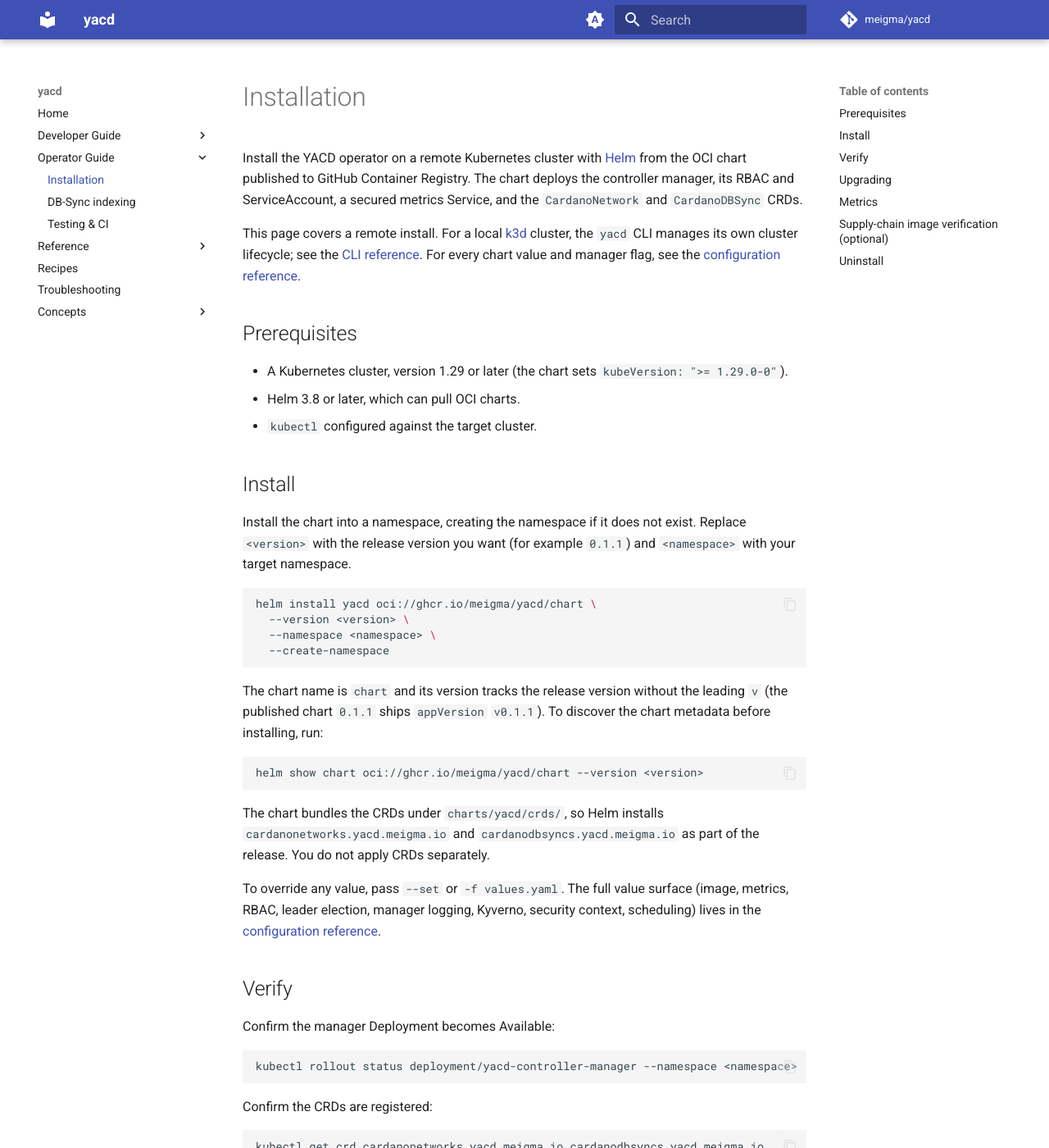
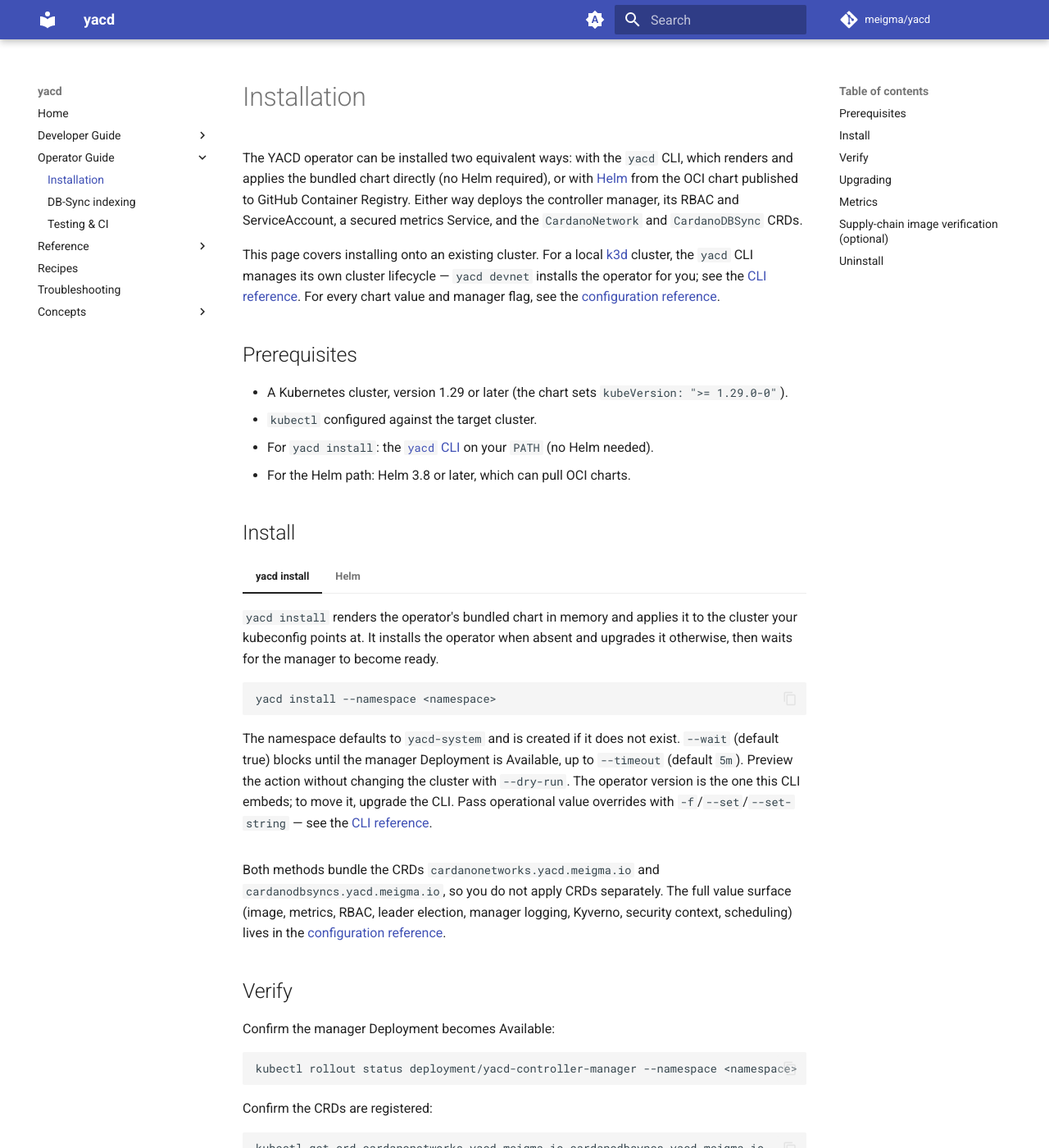
Before and after one commit to meigma/yacd, an MkDocs documentation site: the page built from docs/operator/installation.md, in a window 1280 px wide and 1400 px high. Shown: the whole window at 82% size. Built offline with MkDocs 1.6.1 and Material for MkDocs 9.7.7, drawn with Linux system fonts in a browser that asks for light colours; comment, search, counter and statistics services are not loaded; some of the changed text lies outside the part shown.

Commit message:
docs: document `yacd install` (session 058) alongside Helm
Session 058 added `yacd install`, a CLI-native operator install that renders the
bundled chart in-memory and SSA-applies it (no Helm/OCI/Docker). Per the
co-equal decision, operator/installation.md now presents `yacd install` and
`helm install` as tabbed equals across Install / Upgrading / image-verification /
Uninstall, with shared Prerequisites and Verify. The CLI reference gains an
`install` section + Commands-table row (namespace default yacd-system, --wait/
--timeout/--dry-run/-f/--set/--set-string, operational-values-only + digest-pin
nuance, the Plan: dry-run line). Light cross-links from configuration.md,
networks.md (the verbs need an installed operator), and the Home routing.

Verified: mkdocs build --strict clean; `yacd install --help` matches; live smoke
on a fresh k3d cluster — dry-run (install, installed none -> v0.1.1) -> real
install (yacd-system created, manager Ready, CRDs registered) -> re-apply
dry-run -> `yacd up demo` reconciled to Ready -> clean teardown.

Co-Authored-By: Claude Opus 4.8 (1M context) <noreply@anthropic.com>

````diff
--- a/docs/operator/installation.md
+++ b/docs/operator/installation.md
@@ -1,35 +1,48 @@
 # Installation
 
-Install the YACD operator on a remote Kubernetes cluster with [Helm](https://helm.sh) from the OCI chart published to GitHub Container Registry. The chart deploys the controller manager, its RBAC and ServiceAccount, a secured metrics Service, and the `CardanoNetwork` and `CardanoDBSync` CRDs.
+The YACD operator can be installed two equivalent ways: with the `yacd` CLI, which renders and applies the bundled chart directly (no Helm required), or with [Helm](https://helm.sh) from the OCI chart published to GitHub Container Registry. Either way deploys the controller manager, its RBAC and ServiceAccount, a secured metrics Service, and the `CardanoNetwork` and `CardanoDBSync` CRDs.
 
-This page covers a remote install. For a local [k3d](https://k3d.io) cluster, the `yacd` CLI manages its own cluster lifecycle; see the [CLI reference](../reference/cli.md). For every chart value and manager flag, see the [configuration reference](../reference/configuration.md).
+This page covers installing onto an existing cluster. For a local [k3d](https://k3d.io) cluster, the `yacd` CLI manages its own cluster lifecycle — `yacd devnet` installs the operator for you; see the [CLI reference](../reference/cli.md). For every chart value and manager flag, see the [configuration reference](../reference/configuration.md).
 
 ## Prerequisites
 
 - A Kubernetes cluster, version 1.29 or later (the chart sets `kubeVersion: ">= 1.29.0-0"`).
-- Helm 3.8 or later, which can pull OCI charts.
 - `kubectl` configured against the target cluster.
+- For `yacd install`: the [`yacd` CLI](../reference/cli.md#install) on your `PATH` (no Helm needed).
+- For the Helm path: Helm 3.8 or later, which can pull OCI charts.
 
 ## Install
 
-Install the chart into a namespace, creating the namespace if it does not exist. Replace `<version>` with the release version you want (for example `0.1.1`) and `<namespace>` with your target namespace.
+=== "yacd install"
 
-```sh
-helm install yacd oci://ghcr.io/meigma/yacd/chart \
-  --version <version> \
-  --namespace <namespace> \
-  --create-namespace
-```
+    `yacd install` renders the operator's bundled chart in memory and applies it to the cluster your kubeconfig points at. It installs the operator when absent and upgrades it otherwise, then waits for the manager to become ready.
 
-The chart name is `chart` and its version tracks the release version without the leading `v` (the published chart `0.1.1` ships `appVersion` `v0.1.1`). To discover the chart metadata before installing, run:
+    ```sh
+    yacd install --namespace <namespace>
+    ```
 
-```sh
-helm show chart oci://ghcr.io/meigma/yacd/chart --version <version>
-```
+    The namespace defaults to `yacd-system` and is created if it does not exist. `--wait` (default true) blocks until the manager Deployment is Available, up to `--timeout` (default `5m`). Preview the action without changing the cluster with `--dry-run`. The operator version is the one this CLI embeds; to move it, upgrade the CLI. Pass operational value overrides with `-f`/`--set`/`--set-string` — see the [CLI reference](../reference/cli.md#install).
 
-The chart bundles the CRDs under `charts/yacd/crds/`, so Helm installs `cardanonetworks.yacd.meigma.io` and `cardanodbsyncs.yacd.meigma.io` as part of the release. You do not apply CRDs separately.
+=== "Helm"
 
-To override any value, pass `--set` or `-f values.yaml`. The full value surface (image, metrics, RBAC, leader election, manager logging, Kyverno, security context, scheduling) lives in the [configuration reference](../reference/configuration.md).
+    Install the chart into a namespace, creating it if it does not exist. Replace `<version>` with the release version you want (for example `0.1.1`) and `<namespace>` with your target namespace.
+
+    ```sh
+    helm install yacd oci://ghcr.io/meigma/yacd/chart \
+      --version <version> \
+      --namespace <namespace> \
+      --create-namespace
+    ```
+
+    The chart name is `chart` and its version tracks the release version without the leading `v` (the published chart `0.1.1` ships `appVersion` `v0.1.1`). To inspect the chart metadata before installing:
+
+    ```sh
+    helm show chart oci://ghcr.io/meigma/yacd/chart --version <version>
+    ```
+
+    Override values with `--set` or `-f values.yaml`.
+
+Both methods bundle the CRDs `cardanonetworks.yacd.meigma.io` and `cardanodbsyncs.yacd.meigma.io`, so you do not apply CRDs separately. The full value surface (image, metrics, RBAC, leader election, manager logging, Kyverno, security context, scheduling) lives in the [configuration reference](../reference/configuration.md).
 
 ## Verify
 
@@ -49,16 +62,26 @@ Operators drive networks with the same `yacd` verbs documented in the [CLI refer
 
 ## Upgrading
 
-Upgrade to a new chart version in place:
+=== "yacd install"
 
-```sh
-helm upgrade yacd oci://ghcr.io/meigma/yacd/chart \
-  --version <version> \
-  --namespace <namespace>
-```
+    Re-run `yacd install` against the cluster. It upgrades an older same-major install and re-applies an equal version to heal drift; it refuses a newer or major-mismatched in-cluster version with actionable guidance. Because the operator version is pinned to the CLI, **upgrade the CLI to move the operator version**, then re-run:
 
-!!! warning "Helm does not upgrade bundled CRDs"
-    The CRDs ship under the chart's `crds/` directory. Helm installs those CRDs on first install but **never upgrades or deletes them** on `helm upgrade` or `helm uninstall`. When a release changes a CRD schema, apply the updated definitions yourself before or after the upgrade:
+    ```sh
+    yacd install --namespace <namespace>
+    ```
+
+=== "Helm"
+
+    Upgrade to a new chart version in place:
+
+    ```sh
+    helm upgrade yacd oci://ghcr.io/meigma/yacd/chart \
+      --version <version> \
+      --namespace <namespace>
+    ```
+
+!!! warning "Helm does not upgrade bundled CRDs (Helm path only)"
+    `yacd install` re-renders the CRDs from the embedded chart, so they travel with the CLI version. Helm, by contrast, installs the CRDs under the chart's `crds/` directory on first install but **never upgrades or deletes them** on `helm upgrade` or `helm uninstall`. When a release changes a CRD schema, apply the updated definitions yourself before or after the Helm upgrade:
 
     ```sh
     kubectl apply -f https://raw.githubusercontent.com/meigma/yacd/v<version>/charts/yacd/crds/yacd.meigma.io_cardanonetworks.yaml
@@ -79,34 +102,51 @@ The release workflow attests the manager image, faucet image, and Helm chart wit
 
 Enabling it requires a running Kyverno installation in the cluster. When enabled with no explicit `imageReferences`, the policy verifies the configured manager and faucet image repositories, requiring a keyless Sigstore attestation from the `meigma/yacd` release workflow. To enable it:
 
-```sh
-helm upgrade yacd oci://ghcr.io/meigma/yacd/chart \
-  --version <version> \
-  --namespace <namespace> \
-  --set kyverno.imageVerification.enabled=true
-```
+=== "yacd install"
+
+    ```sh
+    yacd install --namespace <namespace> \
+      --set kyverno.imageVerification.enabled=true
+    ```
+
+=== "Helm"
+
+    ```sh
+    helm upgrade yacd oci://ghcr.io/meigma/yacd/chart \
+      --version <version> \
+      --namespace <namespace> \
+      --set kyverno.imageVerification.enabled=true
+    ```
 
 The attestor issuer, subject pattern, Rekor URL, validation failure action, and image references are all configurable; see the `kyverno.imageVerification.*` values in the [configuration reference](../reference/configuration.md). To verify a pulled chart or image directly with the GitHub CLI instead of at admission time, use `gh attestation verify`.
 
 ## Uninstall
 
-Remove the release:
+!!! note "`yacd uninstall` is not yet available"
+    Removing the operator is a manual step today; the path depends on how you installed it.
 
-```sh
-helm uninstall yacd --namespace <namespace>
-```
+=== "yacd install"
+
+    Delete the install namespace (which removes the manager Deployment, ServiceAccount, Services, and namespaced RBAC) and the chart's cluster-scoped RBAC:
+
+    ```sh
+    kubectl delete namespace <namespace>
+    kubectl delete clusterrole,clusterrolebinding -l app.kubernetes.io/name=yacd
+    ```
+
+=== "Helm"
+
+    Remove the release:
+
+    ```sh
+    helm uninstall yacd --namespace <namespace>
+    ```
 
 !!! warning "CRDs and custom resources are not removed"
-    `helm uninstall` does not delete the CRDs installed from `crds/`, and it does not delete any `CardanoNetwork` or `CardanoDBSync` resources you created. Delete those resources first if you want the operator to tear down their owned runtime children, then remove the CRDs manually once nothing depends on them:
+    Neither path deletes the CRDs or any `CardanoNetwork` or `CardanoDBSync` resources you created. Delete those resources first if you want the operator to tear down their owned runtime children, then remove the CRDs once nothing depends on them:
 
     ```sh
     kubectl delete cardanonetworks --all --all-namespaces
     kubectl delete cardanodbsyncs --all --all-namespaces
     kubectl delete crd cardanonetworks.yacd.meigma.io cardanodbsyncs.yacd.meigma.io
     ```
-
-To remove the namespace if you created it solely for YACD:
-
-```sh
-kubectl delete namespace <namespace>
-```
--- a/docs/reference/cli.md
+++ b/docs/reference/cli.md
@@ -23,6 +23,7 @@ Commands:
 | `devnet` | Bring up a local Cardano devnet (cluster, operator, and a funded network). |
 | `devnet down` | Delete the managed devnet cluster. |
 | `devnet status` | Show the managed devnet cluster, operator, and network status. |
+| `install` | Install or upgrade the YACD operator on a cluster. |
 | `init` | Print a commented `yacd.yaml` environment template to stdout. |
 | `up NAME` | Create or update a YACD environment and wait for readiness. |
 | `down NAME` | Delete a YACD environment and wait for clean removal. |
@@ -102,6 +103,53 @@ yacd devnet status
 Read-only unified view of the managed cluster, operator, and networks. Takes no
 flags beyond the [global flags](#global-flags). Prints a one-line hint when no
 managed cluster exists.
+
+## install
+
+```text
+yacd install [flags]
+```
+
+Installs or upgrades the YACD operator on the targeted cluster, then waits for
+the manager to become ready. The target is the explicit `--kubeconfig`/`--context`
+(or the `YACD_KUBECONFIG`/`YACD_KUBE_CONTEXT` variables), otherwise the ambient
+current-context; `install` never targets the managed devnet. The global
+`-n`/`--namespace` flag selects the install namespace and defaults to
+`yacd-system` (created if absent).
+
+`install` reconciles the cluster to the operator version this CLI embeds: it
+installs when absent, upgrades an older same-major install, re-applies an equal
+version to heal drift, and refuses a newer or major-mismatched in-cluster version
+with actionable guidance. The operator image is digest-pinned to the embedded
+version; the supported way to change the operator version is to upgrade the CLI.
+
+| Flag | Short | Type | Default | Meaning |
+| --- | --- | --- | --- | --- |
+| `--wait` | | bool | `true` | Wait for the manager Deployment to become Available. |
+| `--timeout` | | duration | `5m0s` | Maximum time to wait for readiness (also bounds a `--dry-run` plan's reads). Must be greater than 0 when `--wait` is set. |
+| `--dry-run` | | bool | `false` | Report the planned action without changing the cluster. |
+| `--values` | `-f` | stringArray | `[]` | Path to a YAML file of operational chart value overrides (repeatable; later files win). |
+| `--set` | | stringArray | `[]` | Set an operational chart value (Helm `--set` syntax, repeatable). |
+| `--set-string` | | stringArray | `[]` | Set an operational chart value forced to a string (repeatable). |
+
+The override flags customize **operational** chart values (replicas, resources,
+scheduling, logging, metrics, and so on), validated against the chart's schema so
+a bad value fails fast (under `--dry-run` too). Precedence, later wins: `-f` files
+(in order) < `--set` < `--set-string`. Because user values deep-merge over the
+defaults, `--set image.tag` is ineffective (the chart renders `repository@digest`
+and the pinned digest wins); `--set image.digest` or `image.repository` do
+repoint the operator image but are not a supported configuration.
+
+`--dry-run` prints the action the next install would take and changes nothing:
+
+```text
+Plan: install operator (installed none -> v0.1.1) in namespace yacd-system
+```
+
+See [Installation](../operator/installation.md) for the full operator-install
+workflow (including the Helm alternative), and the
+[configuration reference](configuration.md) for every value the override flags
+accept.
 
 ## init
 
````
Also changed, not shown: docs/developer/networks.md (+5 -0 lines), docs/index.md (+3 -2 lines), docs/reference/configuration.md (+10 -2 lines).
